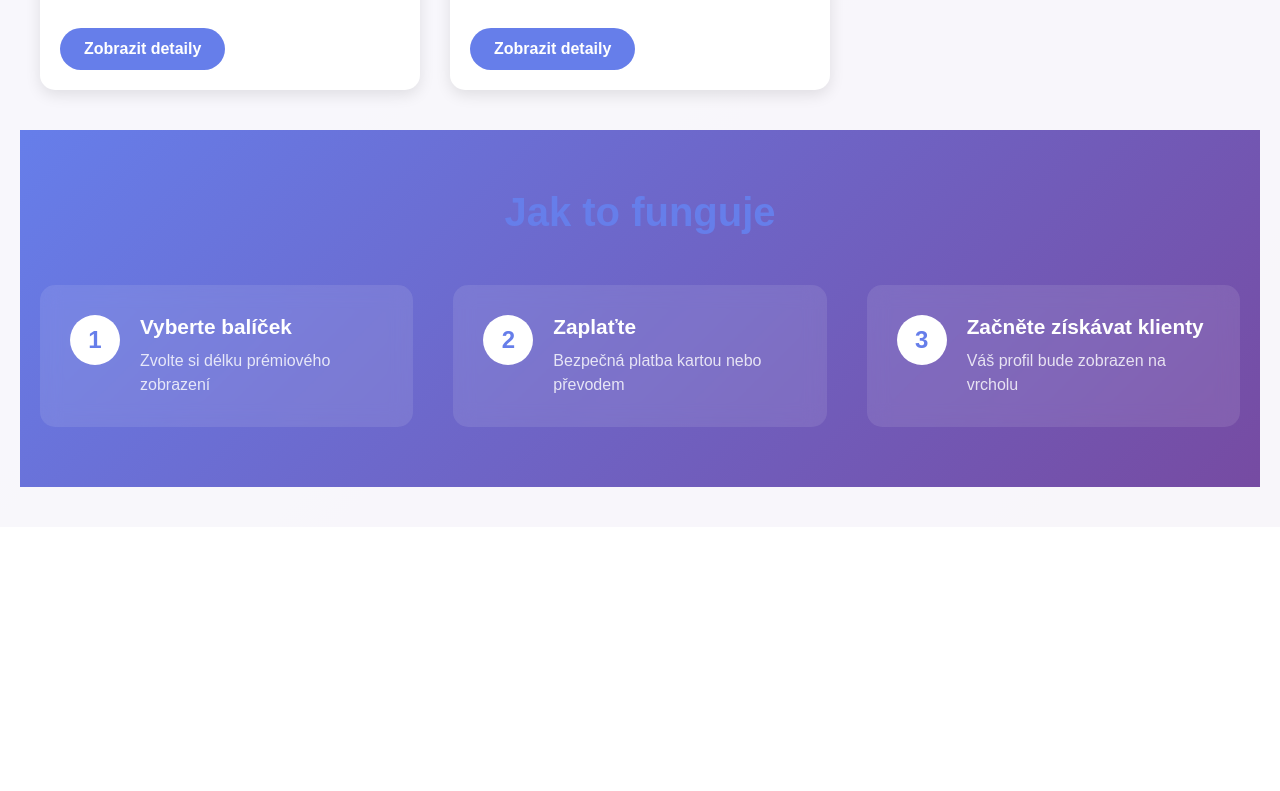
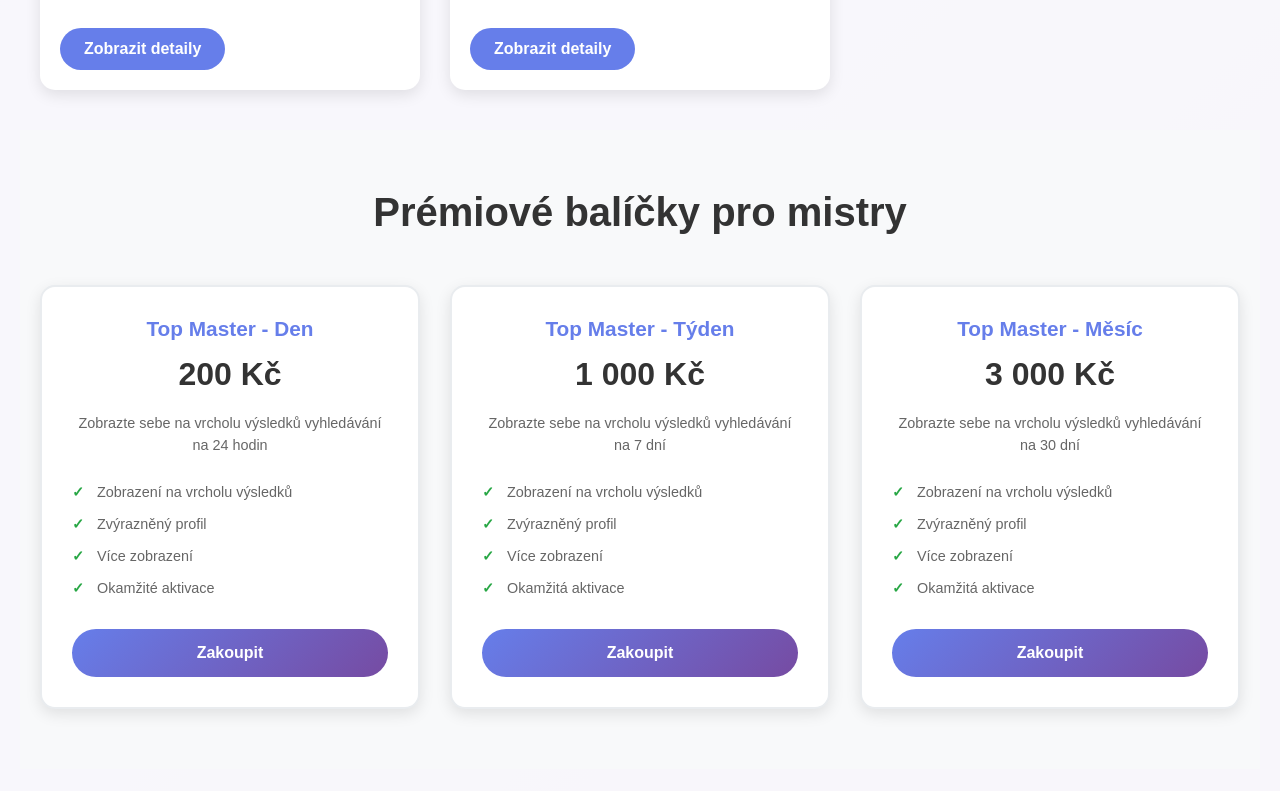
Before and after one commit to isden7409-pixel/beautyfind-1, a React (Create React App) app: page / in a window 1280 px wide. Shown: the part 1889-2680 px from the top of the page. Before the commit the page ends 2416 px from the top, so only its background shows below. Built offline with nearby package versions, Linux system fonts and the light colour scheme.

Commit message:
Add premium packages section for masters
- Added 3 premium packages: Day (200 Kč), Week (1 000 Kč), Month (3 000 Kč)
- Added detailed features list with green checkmarks
- Added purchase buttons for each package
- Added proper styling with hover effects
- Fixed empty section issue for masters

```diff
--- a/src/App.css
+++ b/src/App.css
@@ -1413,6 +1413,112 @@ body {
   }
 }
 
+/* Premium packages section for masters */
+.premium-packages-section {
+  background: #f8f9fa;
+  padding: 60px 20px;
+  margin-top: 40px;
+}
+
+.premium-packages-content {
+  max-width: 1200px;
+  margin: 0 auto;
+  text-align: center;
+}
+
+.premium-packages-content h2 {
+  font-size: 2.5rem;
+  margin-bottom: 50px;
+  color: #333;
+  font-weight: 700;
+}
+
+.premium-packages-grid {
+  display: grid;
+  grid-template-columns: repeat(auto-fit, minmax(300px, 1fr));
+  gap: 30px;
+  margin-top: 40px;
+}
+
+.premium-package {
+  background: white;
+  border: 2px solid #e9ecef;
+  border-radius: 15px;
+  padding: 30px;
+  text-align: center;
+  transition: all 0.3s ease;
+  box-shadow: 0 5px 15px rgba(0,0,0,0.1);
+}
+
+.premium-package:hover {
+  border-color: #667eea;
+  transform: translateY(-5px);
+  box-shadow: 0 10px 25px rgba(102, 126, 234, 0.15);
+}
+
+.premium-package h3 {
+  color: #667eea;
+  margin-bottom: 15px;
+  font-size: 1.3rem;
+  font-weight: 600;
+}
+
+.premium-package .price {
+  font-size: 2rem;
+  font-weight: bold;
+  color: #333;
+  margin-bottom: 15px;
+}
+
+.premium-package .description {
+  color: #666;
+  margin-bottom: 20px;
+  font-size: 0.9rem;
+  line-height: 1.5;
+}
+
+.premium-package .features {
+  list-style: none;
+  padding: 0;
+  margin-bottom: 25px;
+  text-align: left;
+}
+
+.premium-package .features li {
+  padding: 8px 0;
+  color: #666;
+  font-size: 0.9rem;
+  position: relative;
+  padding-left: 25px;
+}
+
+.premium-package .features li:before {
+  content: "✓";
+  color: #28a745;
+  font-weight: bold;
+  position: absolute;
+  left: 0;
+  top: 8px;
+}
+
+.purchase-btn {
+  background: linear-gradient(135deg, #667eea 0%, #764ba2 100%);
+  color: white;
+  border: none;
+  padding: 15px 30px;
+  border-radius: 25px;
+  cursor: pointer;
+  font-weight: 600;
+  transition: all 0.3s ease;
+  width: 100%;
+  font-size: 1rem;
+}
+
+.purchase-btn:hover {
+  transform: translateY(-2px);
+  box-shadow: 0 5px 15px rgba(102, 126, 234, 0.3);
+}
+
 /* How it works section */
 .how-it-works {
   background: linear-gradient(135deg, #667eea 0%, #764ba2 100%);
--- a/src/pages/HomePage.tsx
+++ b/src/pages/HomePage.tsx
@@ -758,6 +758,51 @@ const HomePage: React.FC<HomePageProps> = ({ onSalonSelect, onMasterSelect, onAd
           )
         )}
 
+        {/* Premium packages for masters */}
+        <section className="premium-packages-section">
+          <div className="premium-packages-content">
+            <h2>Prémiové balíčky pro mistry</h2>
+            <div className="premium-packages-grid">
+              <div className="premium-package">
+                <h3>Top Master - Den</h3>
+                <div className="price">200 Kč</div>
+                <p className="description">Zobrazte sebe na vrcholu výsledků vyhledávání na 24 hodin</p>
+                <ul className="features">
+                  <li>Zobrazení na vrcholu výsledků</li>
+                  <li>Zvýrazněný profil</li>
+                  <li>Více zobrazení</li>
+                  <li>Okamžité aktivace</li>
+                </ul>
+                <button className="purchase-btn">Zakoupit</button>
+              </div>
+              <div className="premium-package">
+                <h3>Top Master - Týden</h3>
+                <div className="price">1 000 Kč</div>
+                <p className="description">Zobrazte sebe na vrcholu výsledků vyhledávání na 7 dní</p>
+                <ul className="features">
+                  <li>Zobrazení na vrcholu výsledků</li>
+                  <li>Zvýrazněný profil</li>
+                  <li>Více zobrazení</li>
+                  <li>Okamžitá aktivace</li>
+                </ul>
+                <button className="purchase-btn">Zakoupit</button>
+              </div>
+              <div className="premium-package">
+                <h3>Top Master - Měsíc</h3>
+                <div className="price">3 000 Kč</div>
+                <p className="description">Zobrazte sebe na vrcholu výsledků vyhledávání na 30 dní</p>
+                <ul className="features">
+                  <li>Zobrazení na vrcholu výsledků</li>
+                  <li>Zvýrazněný profil</li>
+                  <li>Více zobrazení</li>
+                  <li>Okamžitá aktivace</li>
+                </ul>
+                <button className="purchase-btn">Zakoupit</button>
+              </div>
+            </div>
+          </div>
+        </section>
+
         {/* Jak to funguje section */}
         <section className="how-it-works">
           <div className="how-it-works-content">
```
